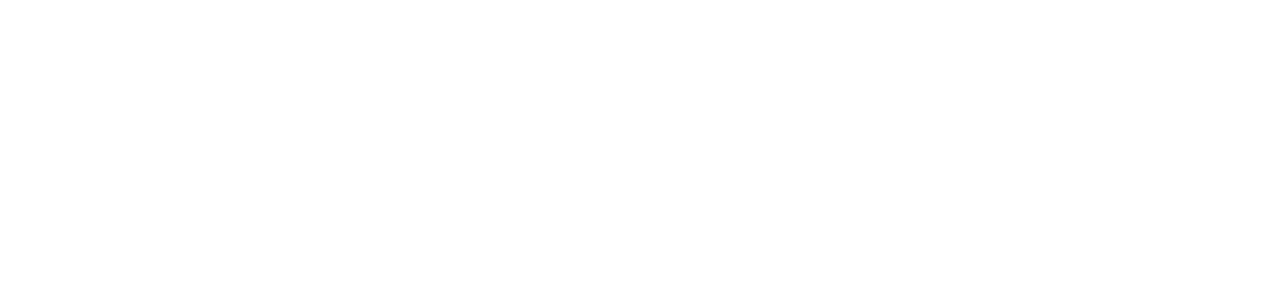
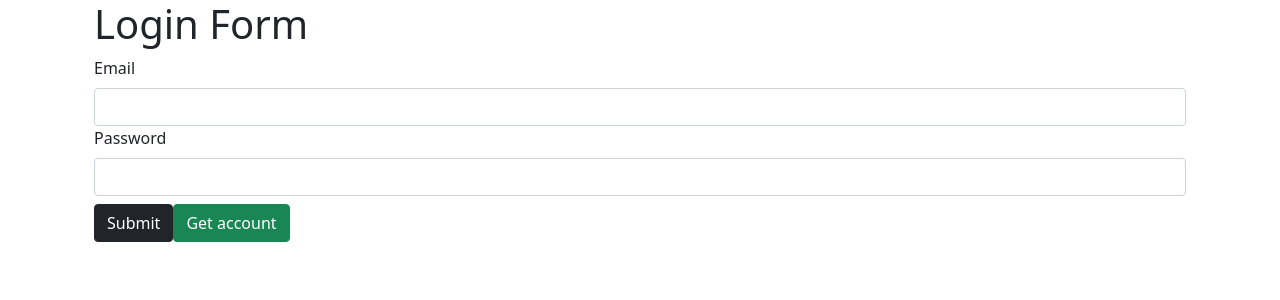
Before and after one commit to QuocHuy248/ReactJs, a React (Create React App) app in the folder hook/: page / in a window 1280 px wide. Shown: the top 300 px of the page. Built offline with nearby package versions, Linux system fonts and the light colour scheme.

Commit message:
use-state1

```diff
--- a/hook/src/App.js
+++ b/hook/src/App.js
@@ -1,10 +1,17 @@
 import logo from "./logo.svg";
 import "./App.css";
+import UseState from "./components/UseState";
+import TwoWayBinding from "./components/TwoWayBinding";
+import { useState } from "react";
+import TwoWayBindingForm from "./components/TwoWayBindingFormSubmit";
+import TwoWayBindingForm3 from "./components/TwoWayBindingFormSubmit3";
 
 function App() {
-    return <div className="Container">
-
-    </div>;
+    return (
+        <div className="container">
+            <TwoWayBindingForm3 />
+        </div>
+    );
 }
 
 export default App;
--- /dev/null
+++ b/hook/src/components/ShowError.jsx
@@ -0,0 +1,25 @@
+import React from "react";
+
+export default function ShowError(props) {
+    const { showAlert, setShowAlert } = props;
+
+    return (
+        <>
+            {showAlert && (
+                <div
+                    className="alert alert-success d-flex justify-content-between align-item-center"
+                    role="alert"
+                >
+                    Login Success
+                    <span
+                        role="button"
+                        className="text-dark fs-5 fw-bolder"
+                        onClick={() => setShowAlert(false)}
+                    >
+                        &times;
+                    </span>
+                </div>
+            )}
+        </>
+    );
+}
--- /dev/null
+++ b/hook/src/components/ShowSuccess.jsx
@@ -0,0 +1,25 @@
+import React from "react";
+
+export default function ShowSuccess(props) {
+    const { showAlert, setShowAlert } = props;
+
+    return (
+        <>
+            {showAlert && (
+                <div
+                    className="alert alert-success d-flex justify-content-between align-item-center"
+                    role="alert"
+                >
+                    Login Unsuccess
+                    <span
+                        role="button"
+                        className="text-dark fs-5 fw-bolder"
+                        onClick={() => setShowAlert(false)}
+                    >
+                        &times;
+                    </span>
+                </div>
+            )}
+        </>
+    );
+}
--- /dev/null
+++ b/hook/src/components/TwoWayBinding.jsx
@@ -0,0 +1,50 @@
+import React, { useState } from "react";
+
+export default function TwoWayBinding() {
+    const [email, setEmail] = useState();
+    const [password, setPassword] = useState();
+    console.log(email);
+    console.log(password);
+    const handleClickLogin = () => {
+        console.log({
+            email: email,
+            password: password,
+        });
+    };
+    return (
+        <div className="container">
+            <h1>Login Form</h1>
+            <form>
+                <div className="form-group">
+                    <label className="form-label">Email</label>
+                    <input
+                        type="email"
+                        className="form-control"
+                        onInput={(e) => {
+                            setEmail(e.target.value);
+                        }}
+                    />
+                </div>
+                <div className="form-group">
+                    <label className="form-label">Password</label>
+                    <input
+                        type="password"
+                        className="form-control"
+                        onInput={(e) => {
+                            setPassword(e.target.value);
+                        }}
+                    />
+                </div>
+                <div className="form-group pt-2">
+                    <button
+                        type="button"
+                        className="btn btn-outline-success"
+                        onClick={handleClickLogin}
+                    >
+                        Submit
+                    </button>
+                </div>
+            </form>
+        </div>
+    );
+}
--- /dev/null
+++ b/hook/src/components/TwoWayBindingFormSubmit.jsx
@@ -0,0 +1,72 @@
+import React, { useState } from "react";
+import ShowSuccess from "./ShowSuccess";
+import ShowError from "./ShowError";
+
+export default function TwoWayBindingForm() {
+    const [email, setEmail] = useState();
+    const [password, setPassword] = useState();
+    const [isSuccess, setIsSuccess] = useState(false);
+    const [showAlert, setShowAlert] = useState(false);
+    console.log(email);
+    console.log(password);
+    const handleSubmitLogin = (e) => {
+        e.preventDefault();
+        // console.log({
+        //     email: email,
+        //     password: password,
+        // });
+
+        if (email === "quochuy24813939@gmail.com" && password === "12345678") {
+            setIsSuccess(true);
+        } else {
+            setIsSuccess(false);
+        }
+        showAlert(true);
+    };
+    const handleGetAccount = () => {
+        setEmail("quochuy24813939@gmail.com");
+        setPassword("12345678");
+    };
+    return (
+        <div className="container">
+            <h1>Login Form</h1>
+
+            {(isSuccess && <ShowSuccess showAlert={showAlert} setShowAlert={setShowAlert} />) ||
+                (!isSuccess && <ShowError showAlert={showAlert} setShowAlert={setShowAlert} />)}
+            <form onSubmit={handleSubmitLogin}>
+                <div className="form-group">
+                    <label className="form-label">Email</label>
+                    <input
+                        type="email"
+                        value={email}
+                        className="form-control"
+                        onInput={(e) => {
+                            setEmail(e.target.value);
+                        }}
+                        required
+                    />
+                </div>
+                <div className="form-group">
+                    <label className="form-label">Password</label>
+                    <input
+                        type="password"
+                        value={password}
+                        className="form-control"
+                        onInput={(e) => {
+                            setPassword(e.target.value);
+                        }}
+                        required
+                    />
+                </div>
+                <div className="form-group pt-2">
+                    <button type="submit" className="btn btn-dark">
+                        Submit
+                    </button>
+                    <button type="button" className="btn btn-success" onClick={handleGetAccount}>
+                        Get account
+                    </button>
+                </div>
+            </form>
+        </div>
+    );
+}
--- /dev/null
+++ b/hook/src/components/TwoWayBindingFormSubmit3.jsx
@@ -0,0 +1,88 @@
+import React, { useState } from "react";
+import ShowSuccess from "./ShowSuccess";
+import ShowError from "./ShowError";
+
+export default function TwoWayBindingForm3() {
+    const [state, setState] = useState({
+        email: "",
+        password: "",
+        isSuccess: false,
+        showAlert: false,
+    });
+    const { email, password, isSuccess, showAlert } = state;
+
+    console.log(email);
+    console.log(password);
+    const handleSubmitLogin = (e) => {
+        e.preventDefault();
+        // console.log({
+        //     email: email,
+        //     password: password,
+        // });
+
+        if (email === "quochuy24813939@gmail.com" && password === "12345678") {
+            setState({
+                ...state,
+                isSuccess: true,
+            });
+        } else {
+            setState({
+                ...state,
+                isSuccess: false,
+            });
+        }
+        showAlert(true);
+    };
+    const handleGetAccount = () => {
+        setState({
+            ...state,
+            email: "quochuy248@gmail.com",
+            password: " 123467",
+        });
+    };
+    return (
+        <div className="container">
+            <h1>Login Form</h1>
+            <form onSubmit={handleSubmitLogin}>
+                <div className="form-group">
+                    <label className="form-label">Email</label>
+                    <input
+                        type="email"
+                        value={email}
+                        className="form-control"
+                        onInput={(e) => {
+                            setState({
+                                ...state,
+                                email: "quochuy248",
+                            });
+                        }}
+                        required
+                    />
+                </div>
+                <div className="form-group">
+                    <label className="form-label">Password</label>
+                    <input
+                        type="password"
+                        value={password}
+                        className="form-control"
+                        onInput={(e) => {
+                            setState({
+                                ...state,
+                                password: "quochuy248",
+                            });
+                        }}
+                        required
+                    />
+                </div>
+                <div className="form-group pt-2">
+                    <button type="submit" className="btn btn-dark">
+                        Submit
+                    </button>
+                    <button type="button" className="btn btn-success" onClick={handleGetAccount}>
+                        Get account
+                    </button>
+                </div>
+            </form>
+        </div>
+    );
+}
--- /dev/null
+++ b/hook/src/components/UseState.jsx
@@ -0,0 +1,27 @@
+import React, { useState } from "react";
+
+// const [state, setState] = useState(initState);
+//  Nhiệm vụ của useState" quản lý trạng thái trong component
+// input : initState là tất cả các kiểu dữ liệu có trong js
+// - number, string ,boolean, null, undefined
+// array, object, callback
+// output : trả về mảng, mảng này có 2 giá trị.
+// giá trị thứ nhất cùng kiểu dữ liệu mà initState trả về
+// giá trị thứ hai là một hàm và hàm này có nhiệm vụ cập nhật value cho giá trị thứ nhất
+
+export default function UseState() {
+    const [number, setNumber] = useState(100);
+    const handleIncrement = () => {
+        setNumber(number + 1);
+    };
+    const handleDecrement = () => {
+        setNumber(number - 1);
+    };
+    return (
+        <div>
+            <h1>{number}</h1>
+            <button onClick={handleIncrement}>Increment</button>
+            <button onClick={handleDecrement}>Decrement</button>
+        </div>
+    );
+}
```
Also changed, not shown: hook/src/presentation/router-layout.md (added).
